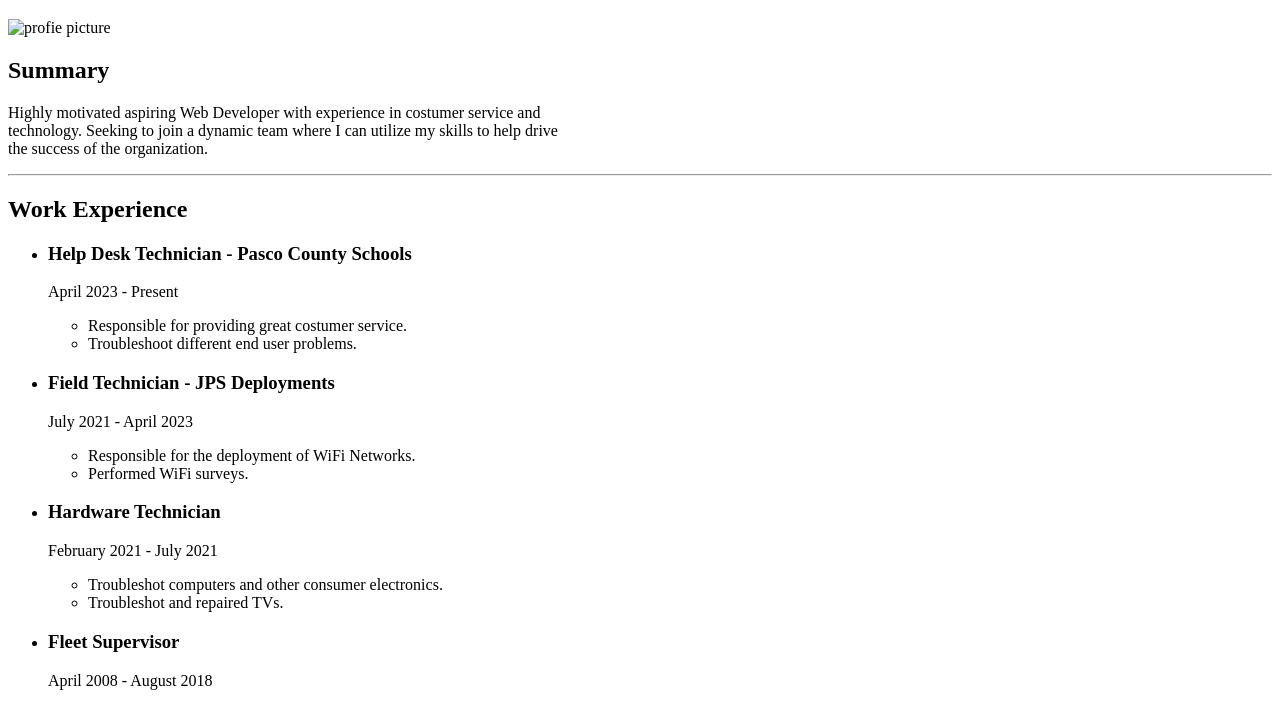
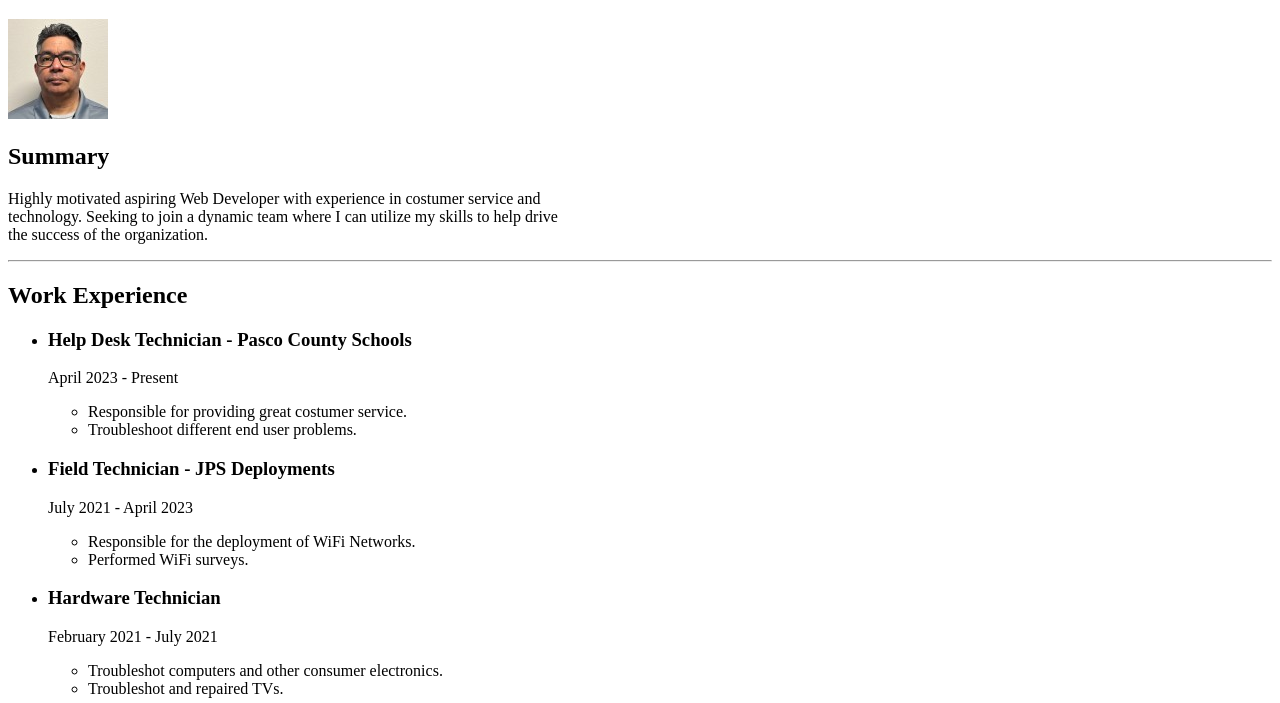
Before and after one commit to apomales72/My-Resume, a plain HTML site: page index.html in a window 1280 px wide. Shown: the part 61-764 px from the top of the page. Drawn offline with Linux system fonts and the light colour scheme.

Commit message:
Update index.html

```diff
--- a/index.html
+++ b/index.html
@@ -7,7 +7,7 @@
 </head>
 <body>
     <h1>Angel Y. Pomales</h1>
-    <img src="/profilepic.jpg" alt="profie picture" />
+    <img src=".\images\profilepic.jpg" alt="profie picture" />
     <h2>Summary</h2>
     <p>Highly motivated aspiring Web Developer with experience in costumer service and<br>
         technology. Seeking to join a dynamic team where I can utilize my  skills to help drive<br>
```
